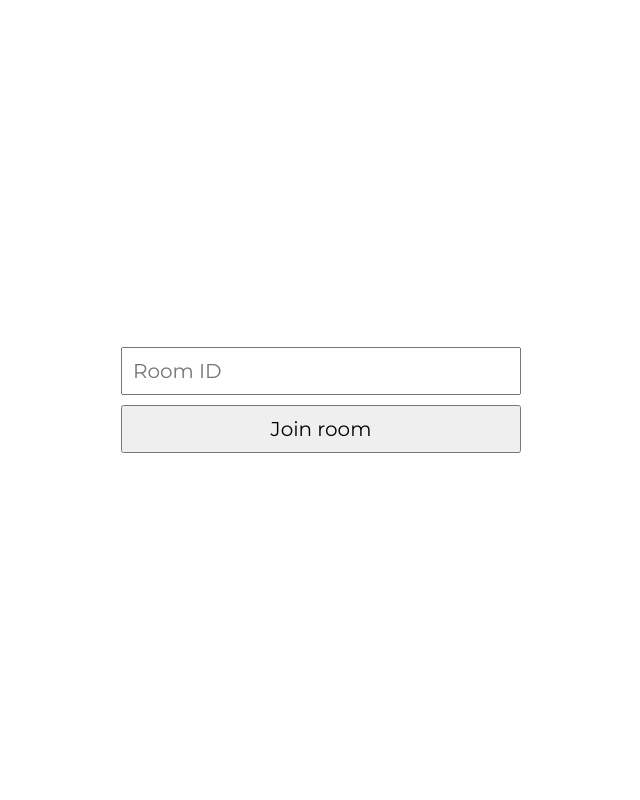
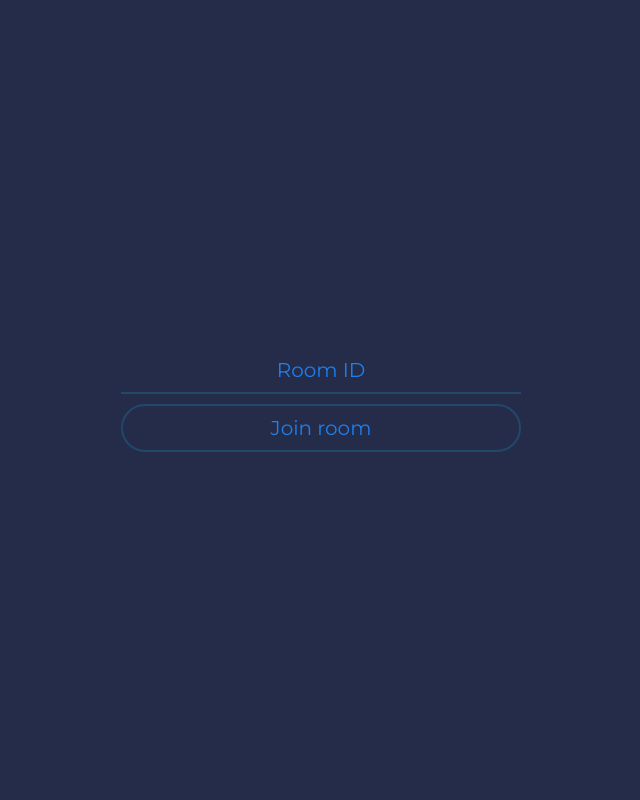
Before and after one commit to hnhaefliger/crowdbyte, a Django app: page /room in a window 1280 px wide. Shown: the whole page, without its empty margins (319-959 px from the left). Run offline with Django 3.2, Linux system fonts and the light colour scheme.

Commit message:
Improve UI design

```diff
--- a/crowdfi/frontend/static/frontend/join.css
+++ b/crowdfi/frontend/static/frontend/join.css
@@ -5,6 +5,7 @@ body {
     height: 100vh;
     font-family: "Montserrat";
     overflow: hidden;
+    background-color: #252c4a;
 }
 
 #main-container {
@@ -30,6 +31,19 @@ body {
     margin-bottom: 10px;
     width: 100%;
     box-sizing: border-box;
+    background-color: transparent;
+    border: none;
+    border-bottom: 2px solid #21486b;
+    color: #1f7eeb;
+    text-align: center;
+}
+
+#room-id::placeholder {
+    color: #1f7eeb;
+}
+
+#room-id:focus {
+    outline: none;
 }
 
 #room-join {
@@ -38,4 +52,13 @@ body {
     font-family: "Montserrat";
     margin: 0;
     width: 100%;
+    background-color: transparent;
+    border: 2px solid #21486b;
+    border-radius: 30px;
+    color: #1f7eeb;
 }
+
+#room-join:hover {
+    background-color: #21486b;
+    color: #1f7eeb;
+}
```
